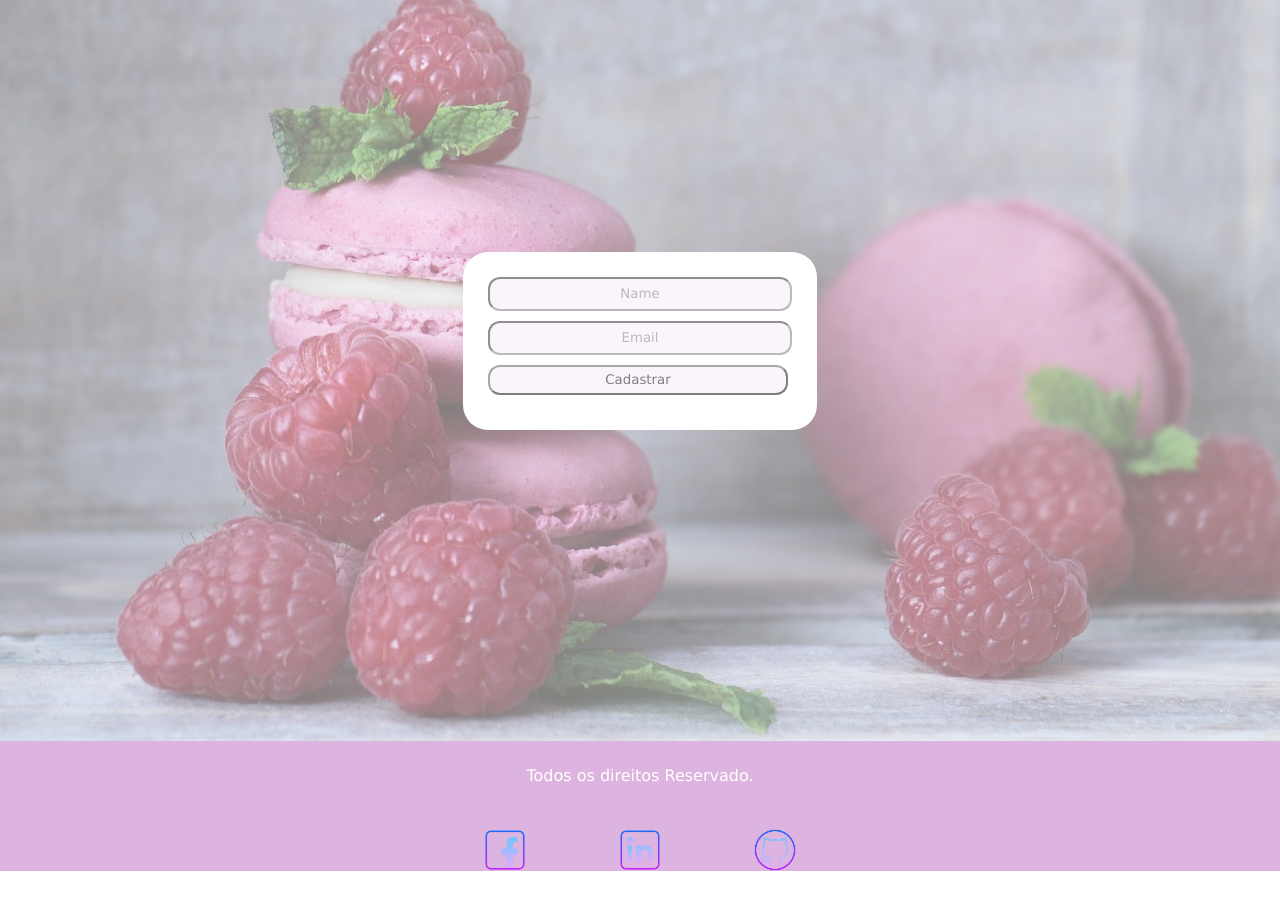
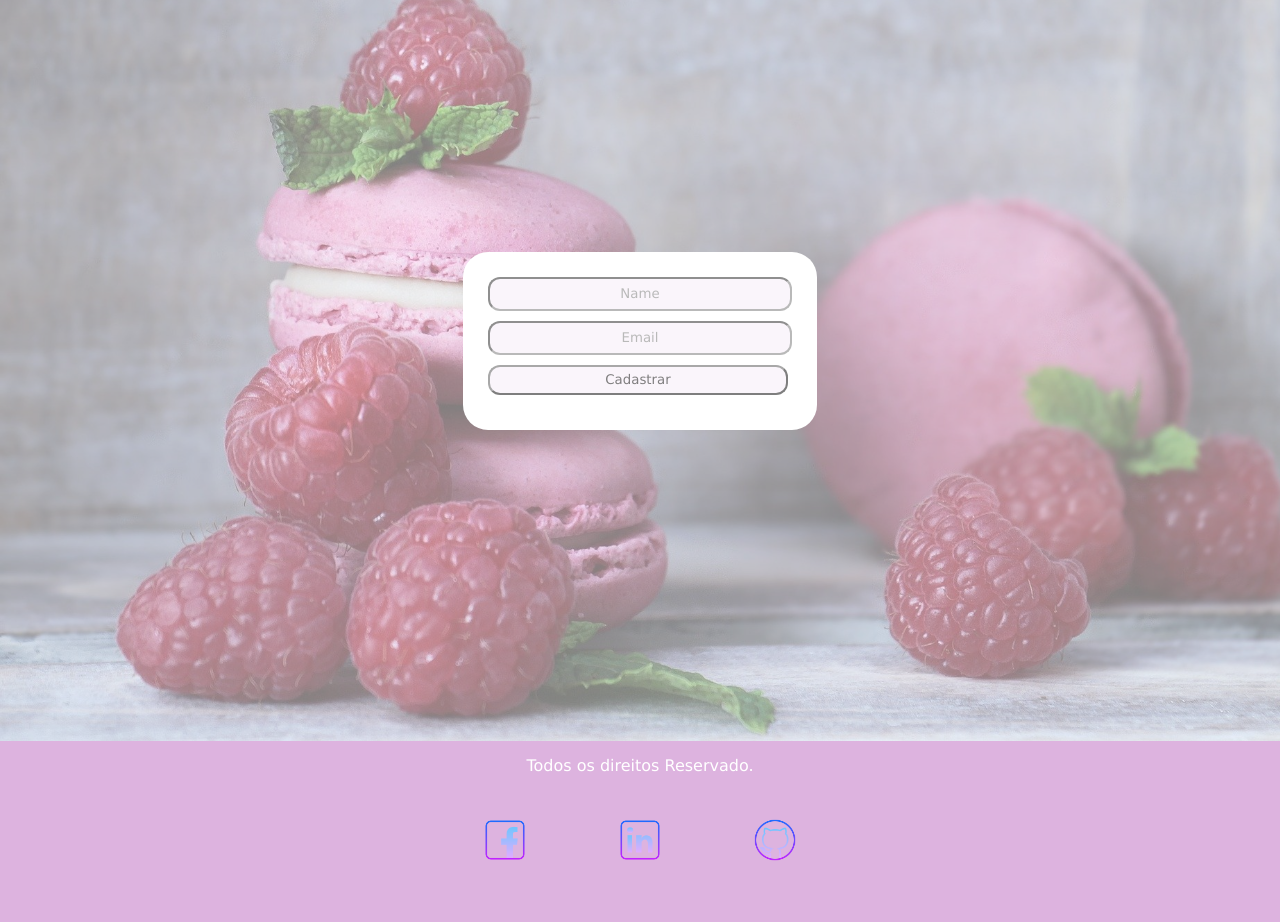
Before and after one commit to celiareginar/vtex-gamadesafio, a plain HTML site: page index.html in a window 1280 px wide. Shown: the part 1288-2210 px from the top of the page. Drawn offline with Linux system fonts and the light colour scheme.

Commit message:
Update style.css

```diff
--- a/css/style.css
+++ b/css/style.css
@@ -69,8 +69,8 @@ input{
 }
 
 footer{
-    height: 80px;
-    padding: 25px;
+
+    padding: 15px;
     text-align: center;
     background-color: rgb(221, 179, 223);
     color: white;
```
